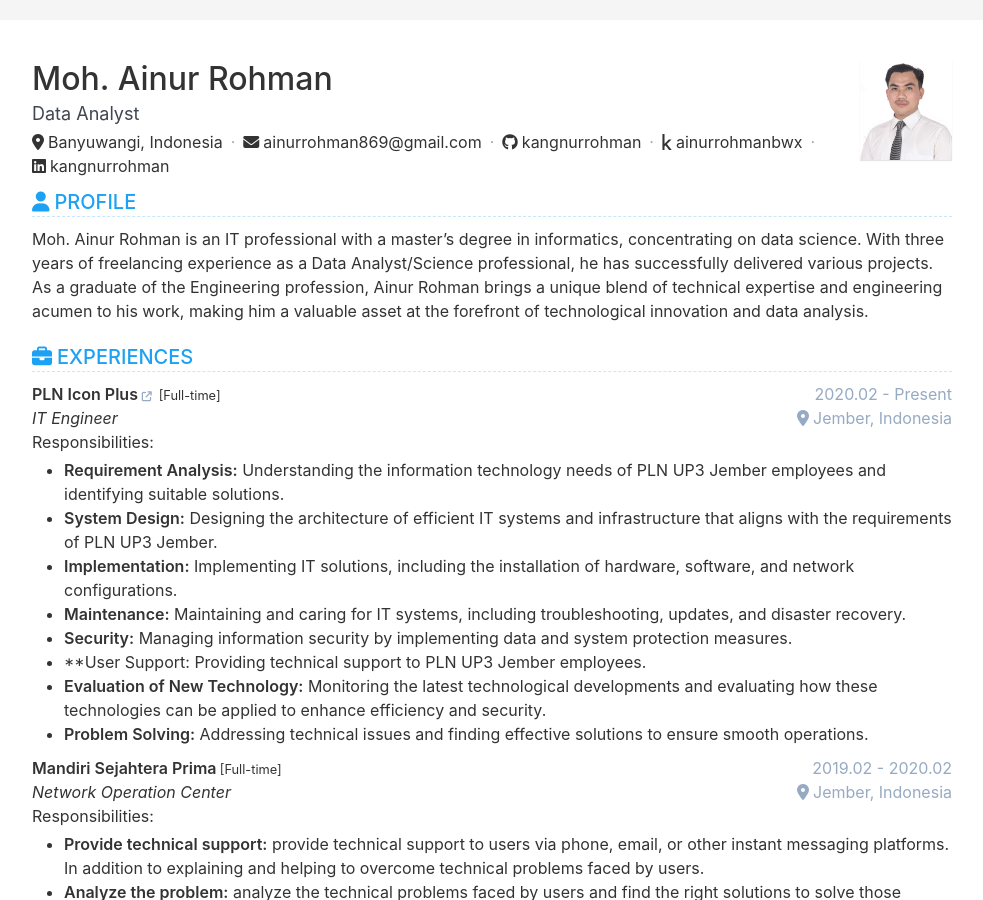
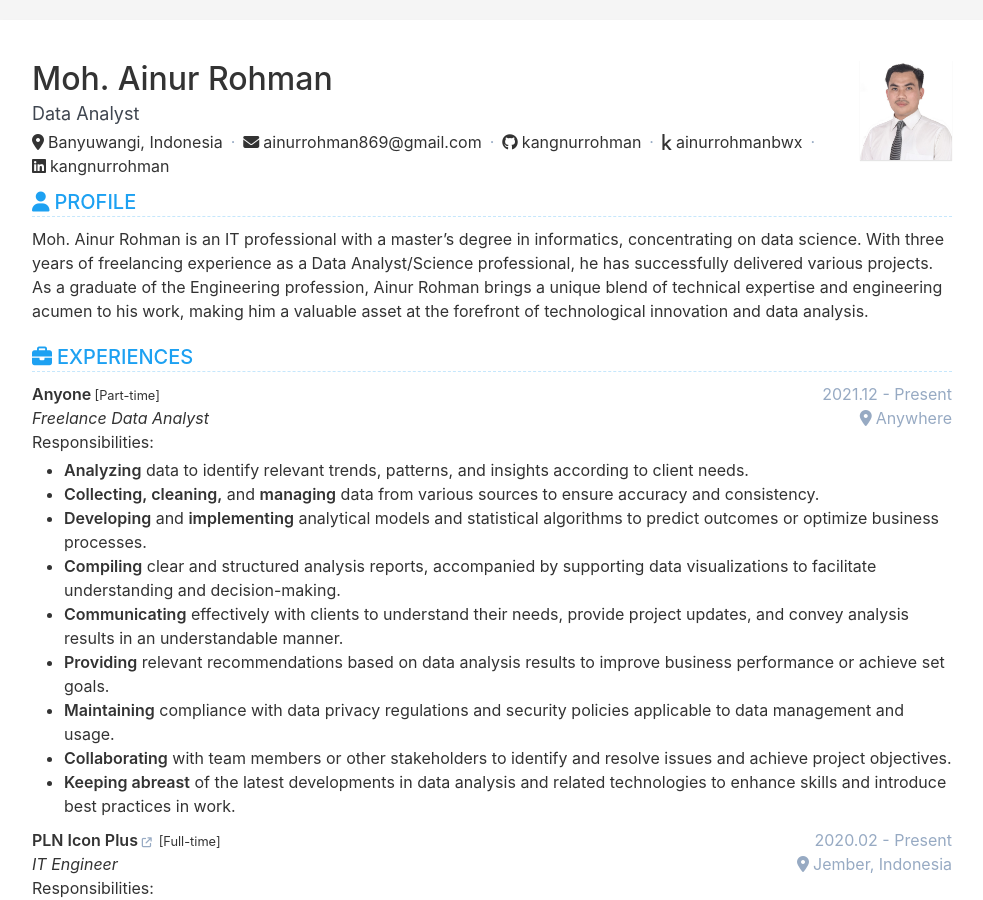
Before and after one commit to kangnurrohman/portfolio, a Jekyll site: the page built from index.html, in a window 1280 px wide and 900 px high. Shown: the whole window, without its empty margins (148-1131 px from the left). Built offline with Jekyll 4.4.1, drawn with Linux system fonts in a browser that asks for light colours.

Commit message:
Update data.yml

```diff
--- a/_data/data.yml
+++ b/_data/data.yml
@@ -95,9 +95,9 @@ experience:
   description: |
 
   items:
-    - company:
+    - company: Anyone
       link:
-      tags:
+      tags: Part-time
       date: 2021.12 - Present
       role: Freelance Data Analyst
       location: Anywhere
```
